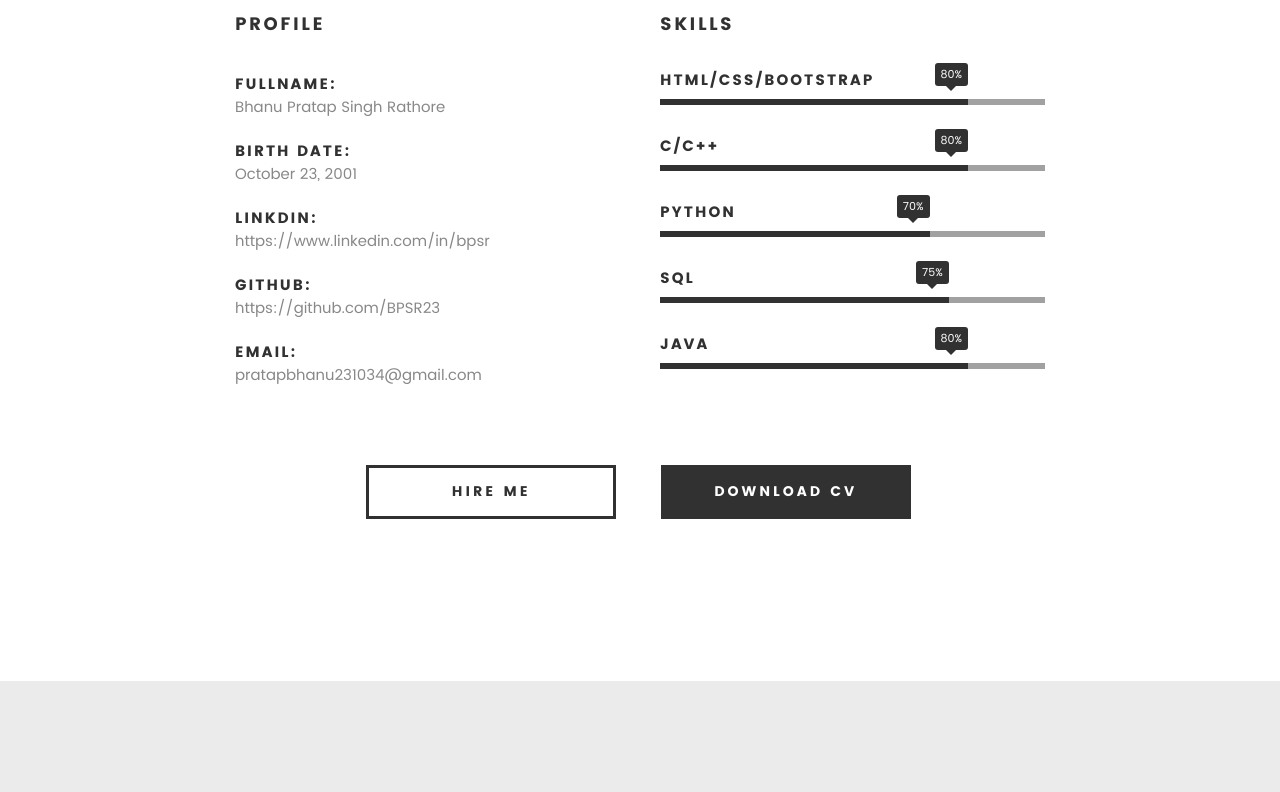
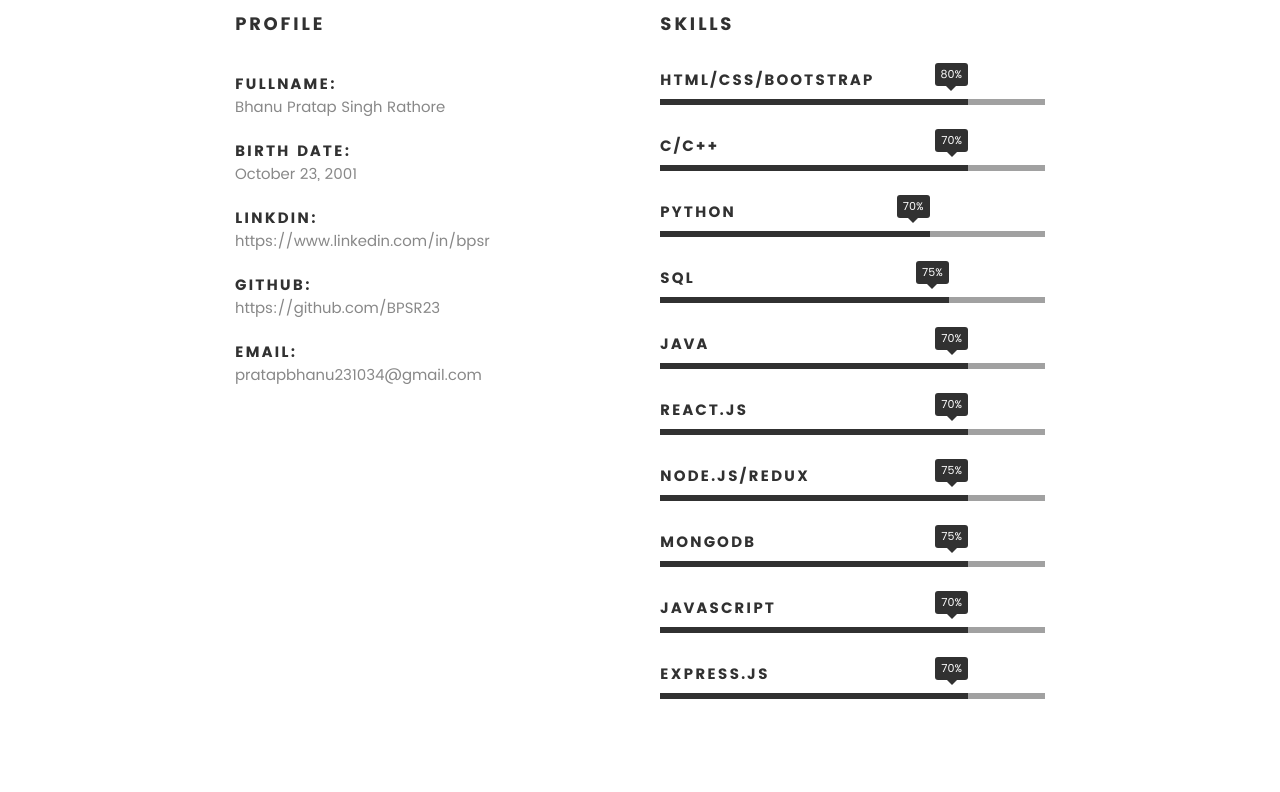
Before and after one commit to BPSR23/Bhanu-Portfolio, a plain HTML site: page index.html in a window 1280 px wide. Shown: the part 1340-2132 px from the top of the page. Drawn offline with Linux system fonts and the light colour scheme; files whose address does not match are found by name.

Commit message:
Update index.html

```diff
--- a/index.html
+++ b/index.html
@@ -166,7 +166,7 @@
 				   	<strong>HTML/CSS/Bootstrap</strong>
 				   </li>
 				   <li>
-				   	<div class="progress percent80"><span>80%</span></div>
+				   	<div class="progress percent80"><span>70%</span></div>
 				   	<strong>C/C++</strong>
 				   </li>
 				   <li>
@@ -179,10 +179,34 @@
 				   </li>
 				   <li>
 
-				   	<div class="progress percent80"><span>80%</span></div>
+				   	<div class="progress percent80"><span>70%</span></div>
 				   	<strong>Java</strong>
 				   </li>
+					<li>
 
+						<div class="progress percent80"><span>70%</span></div>
+						<strong>React.js</strong>
+					</li>
+					<li>
+
+						<div class="progress percent80"><span>75%</span></div>
+						<strong>Node.js/Redux</strong>
+					</li>
+					<li>
+
+						<div class="progress percent80"><span>75%</span></div>
+						<strong>MongoDB</strong>
+					</li>
+					<li>
+
+						<div class="progress percent80"><span>70%</span></div>
+						<strong>JavaScript</strong>
+					</li>
+					<li>
+
+						<div class="progress percent80"><span>70%</span></div>
+						<strong>Express.js</strong>
+					</li>
 				</ul> <!-- /skill-bars -->
 
    		</div>
```
